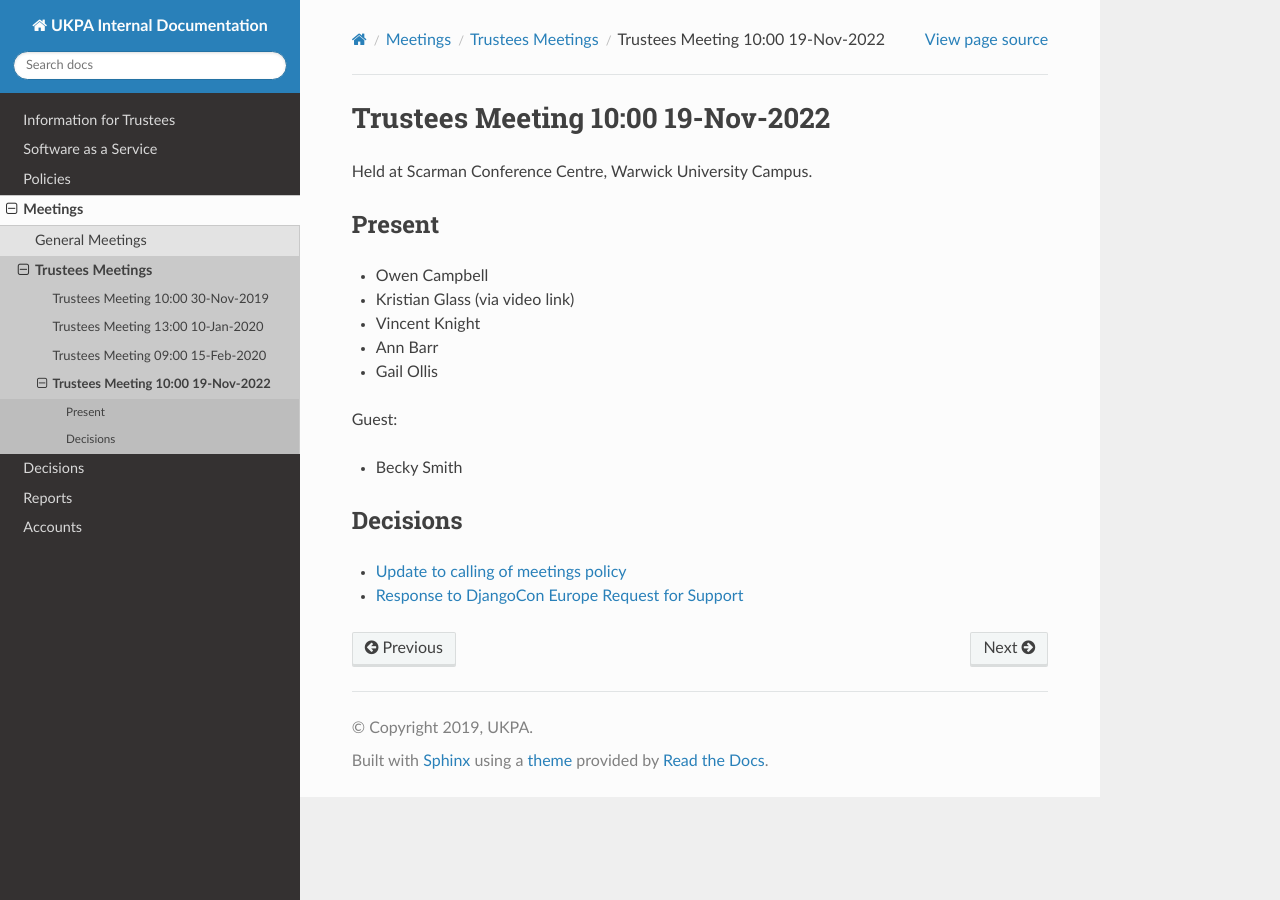
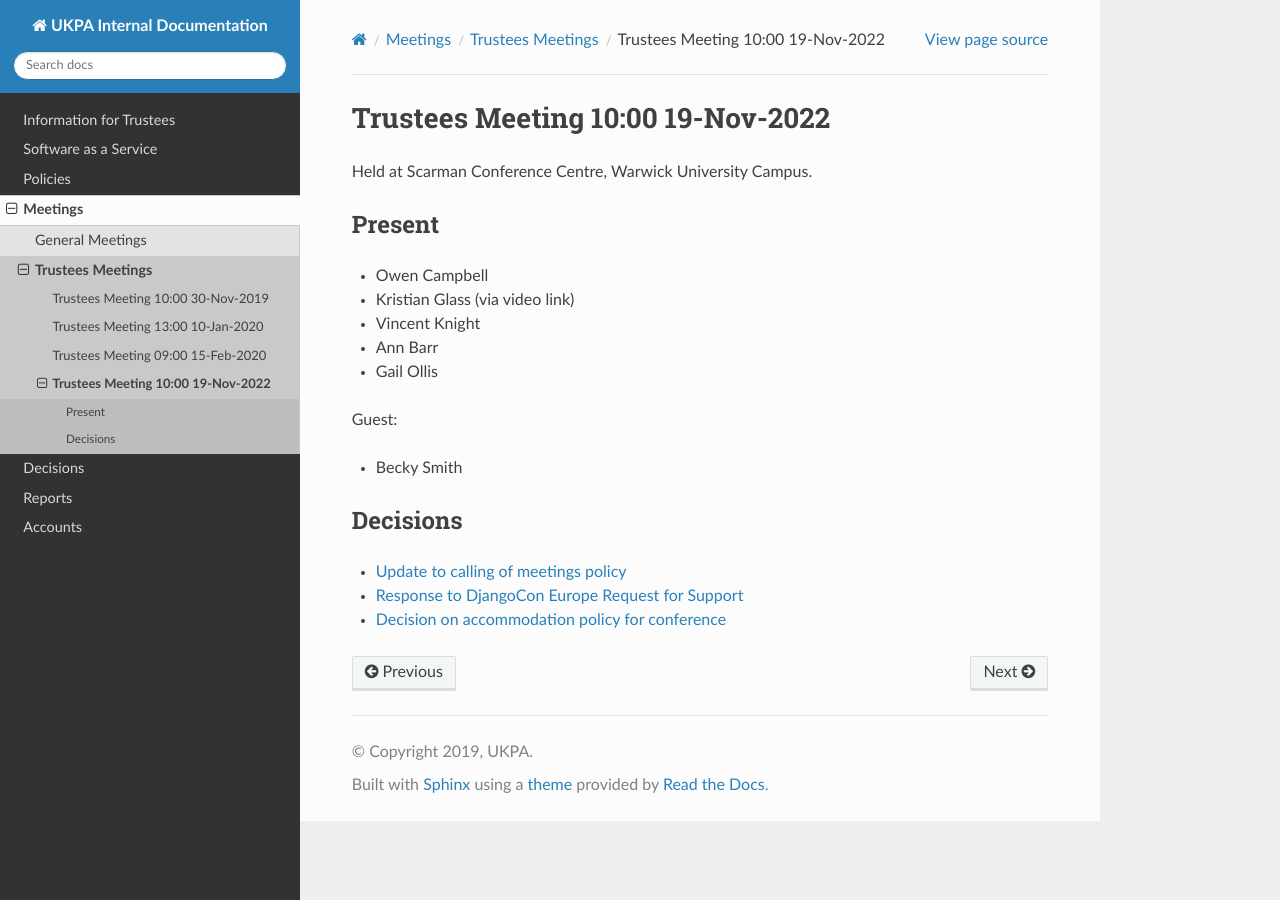
Before and after one commit to UKPythonAssociation/ukpa-internaldocs, a Sphinx documentation site: the page built from source/meetings/trustees/2022-11-19.rst, in a window 1280 px wide. Built offline with Sphinx 7.4.7 and the Read the Docs theme 2.0.0, drawn with Linux system fonts in a browser that asks for light colours.

Commit message:
Add decision on accomodation.

```diff
--- a/source/meetings/trustees/2022-11-19.rst
+++ b/source/meetings/trustees/2022-11-19.rst
@@ -21,3 +21,4 @@ Decisions
 
 - :doc:`../../decisions/2022-11-19-update-meetings-notice`
 - :doc:`../../decisions/2022-11-19-djangocon-europe-2023`
+- :doc:`../../decisions/2022-11-19-decide-on-uk-accommodation-policy-for-conference`
```
